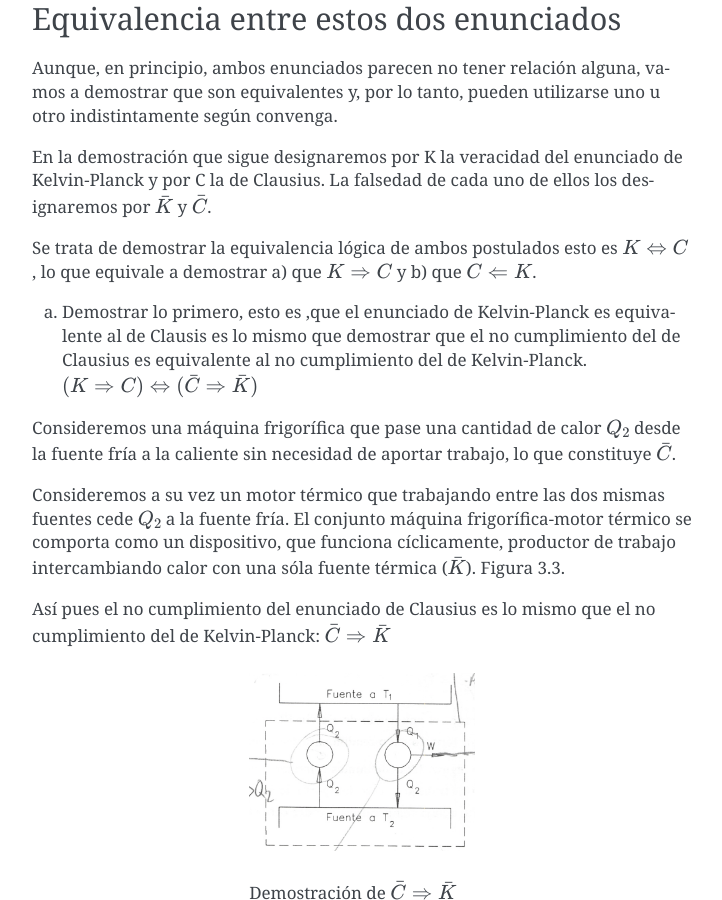
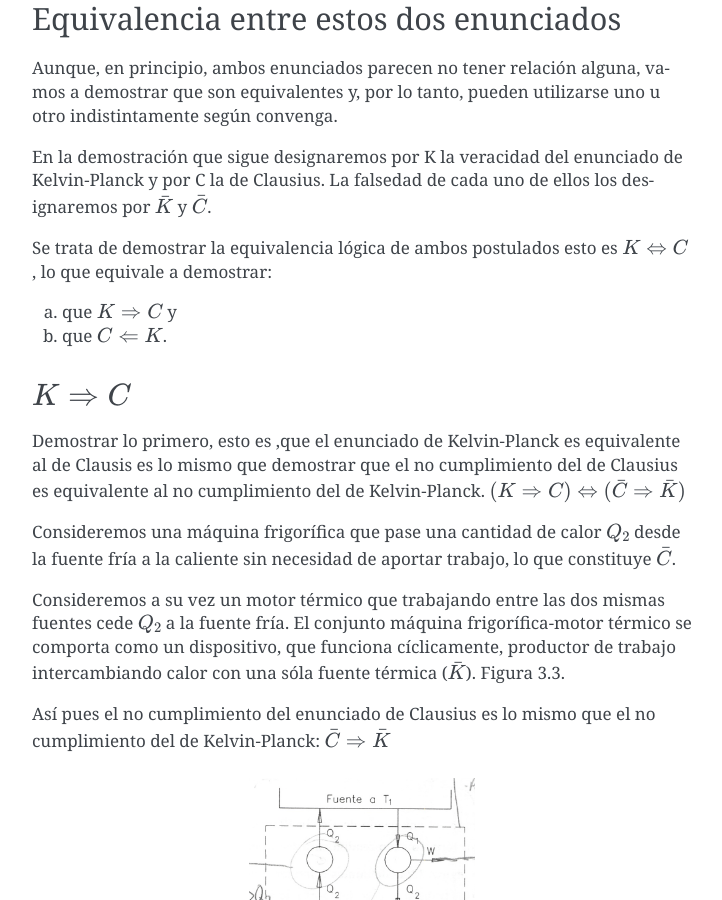
Before and after one commit to mantielero/termodinamica, a Sphinx documentation site: the page built from source/segundo_principio_enunciados_segundo_principio.rst, in a window 1280 px wide and 900 px high, scrolled down 2492 px. Shown: the whole window, without its empty margins (388-1110 px from the left). Built offline with Sphinx 7.4.7, drawn with Linux system fonts in a browser that asks for light colours.

Commit message:
Reestructuro

```diff
--- a/source/segundo_principio_enunciados_segundo_principio.rst
+++ b/source/segundo_principio_enunciados_segundo_principio.rst
@@ -81,9 +81,16 @@ Aunque, en principio, ambos enunciados parecen no tener relación alguna, vamos
 
 En la demostración que sigue designaremos por K la veracidad del enunciado de Kelvin-Planck y por C la de Clausius. La falsedad de cada uno de ellos los designaremos por :math:`\bar{K}` y :math:`\bar{C}`.
 
-Se trata de demostrar la equivalencia lógica de ambos postulados esto es :math:`K\Leftrightarrow C`, lo que equivale a demostrar a) que :math:`K\Rightarrow C` y b) que :math:`C\Leftarrow K`.
+Se trata de demostrar la equivalencia lógica de ambos postulados esto es :math:`K\Leftrightarrow C`, lo que equivale a demostrar:
 
-a) Demostrar lo primero, esto es ,que el enunciado de Kelvin-Planck es equivalente al de Clausis es lo mismo que demostrar que el no cumplimiento del de Clausius es equivalente al no cumplimiento del de Kelvin-Planck. :math:`(K \Rightarrow C) \Leftrightarrow (\bar{C}\Rightarrow \bar{K})`
+a) que :math:`K\Rightarrow C` y
+b) que :math:`C\Leftarrow K`.
+
+
+:math:`K\Rightarrow C`
+^^^^^^^^^^^^^^^^^^^^^^
+
+Demostrar lo primero, esto es ,que el enunciado de Kelvin-Planck es equivalente al de Clausis es lo mismo que demostrar que el no cumplimiento del de Clausius es equivalente al no cumplimiento del de Kelvin-Planck. :math:`(K \Rightarrow C) \Leftrightarrow (\bar{C}\Rightarrow \bar{K})`
 
 Consideremos una máquina frigorífica que pase una cantidad de calor :math:`Q_2` desde la fuente fría a la caliente sin necesidad de aportar trabajo, lo que constituye :math:`\bar{C}`.
 
```
